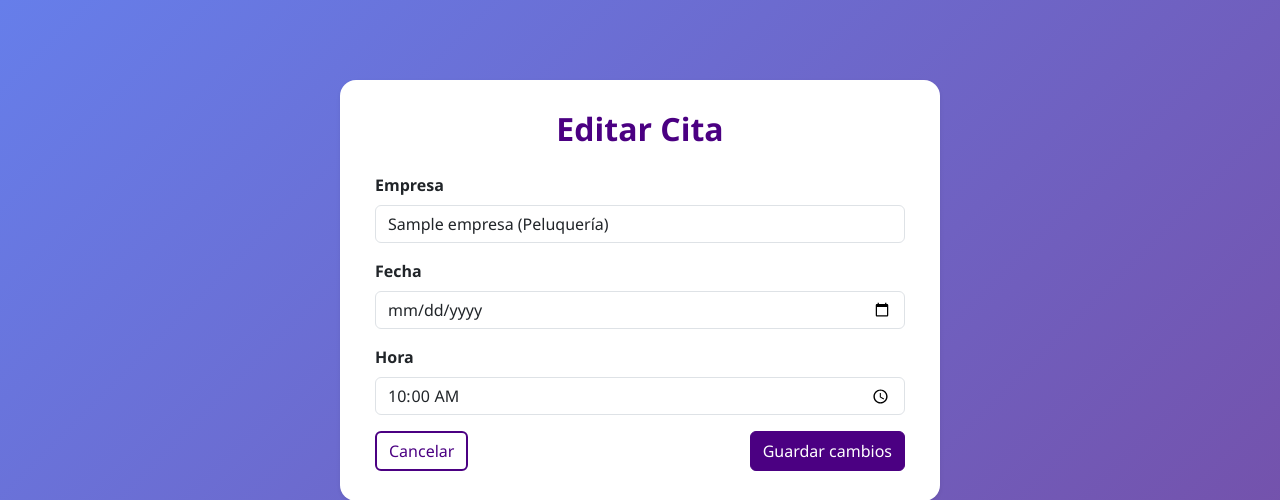
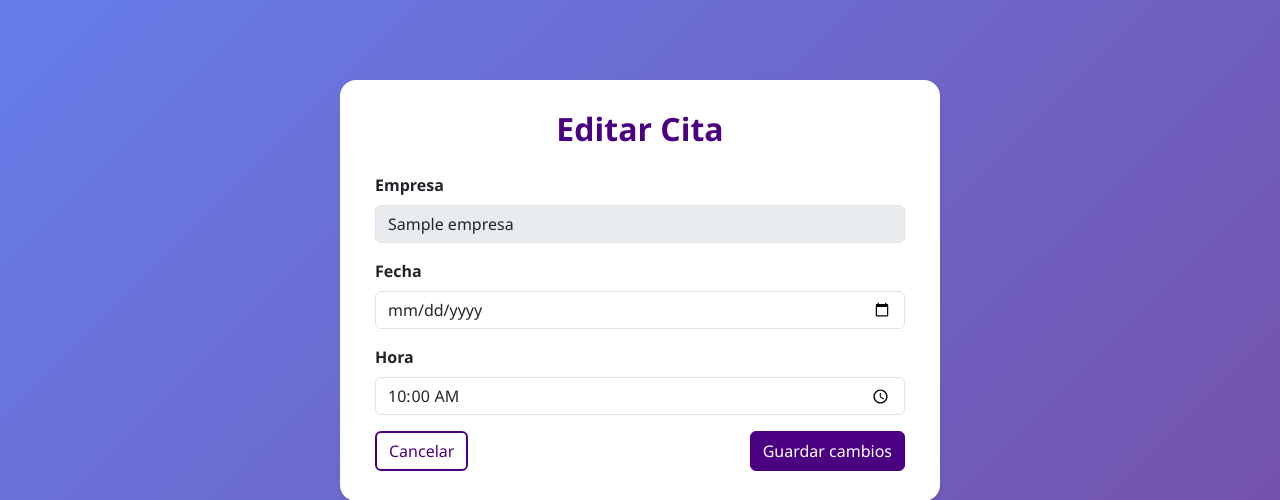
Before and after one commit to Garciayonatan/Gestiona_tu_citas, a Django app: page /cita/editar/1/ in a window 1280 px wide. Shown: the top 500 px of the page. Run offline with Django 5.2, Linux system fonts and the light colour scheme; a user stored in the database is signed in; tables that the repository leaves empty hold one stand-in row (values such as "Sample post").

Commit message:
Tu mensaje del cambio

```diff
--- a/templates/app/editar_cita.html
+++ b/templates/app/editar_cita.html
@@ -53,7 +53,6 @@
             background-color: #4b0082;
             color: white;
         }
-        /* Alert styling overrides */
         .alert {
             border-radius: 8px;
             font-weight: 600;
@@ -88,8 +87,15 @@
                 </div>
             {% endif %}
 
+            <!-- Mostrar campo fijo de empresa -->
+            <div class="mb-3">
+                <label class="form-label fw-semibold">Empresa</label>
+                <input type="text" class="form-control" value="{{ cita.empresa.nombre_empresa }}" disabled>
+            </div>
+
             <!-- Campos del formulario -->
             {% for field in form %}
+                {% if field.name != 'empresa' %}
                     <div class="mb-3">
                         <label for="{{ field.id_for_label }}" class="form-label fw-semibold">{{ field.label }}</label>
                         {{ field }}
@@ -104,6 +110,7 @@
                             </div>
                         {% endif %}
                     </div>
+                {% endif %}
             {% endfor %}
 
             <!-- Campo comentarios si está presente -->
@@ -126,13 +133,11 @@
         </form>
     </div>
 
-    <!-- Bootstrap JS Bundle (Popper + Bootstrap JS) -->
+    <!-- Bootstrap JS Bundle -->
     <script src="https://cdn.jsdelivr.net/npm/bootstrap@5.3.0/dist/js/bootstrap.bundle.min.js"></script>
-
     <script>
         const apiServiciosUrl = "{% url 'app:api_servicios' %}";
         console.log('URL API Servicios:', apiServiciosUrl);
-        // Puedes hacer fetch aquí si necesitas cargar dinámicamente servicios
     </script>
 </body>
 </html>
```
Lines whose indentation alone changed are shown as unchanged.
